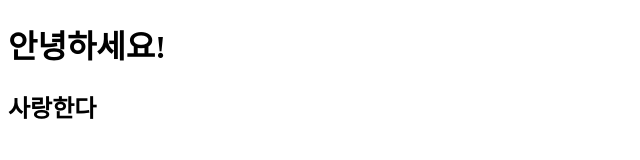
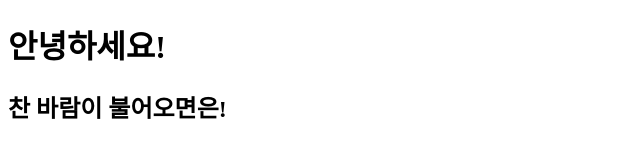
Before and after one commit to emonglee/yproject, a plain HTML site: page index.html in a window 1280 px wide. Shown: the whole page, without its empty margins (0-640 px from the left). Drawn offline with Linux system fonts and the light colour scheme.

Commit message:
H2 수정

```diff
--- a/index.html
+++ b/index.html
@@ -9,7 +9,7 @@
 <body>
     <div>
         <h1>안녕하세요!</h1>
-        <h2>사랑한다</h2>
+        <h2>찬 바람이 불어오면은!</h2>
     </div>
 </body>
 </html>
```
